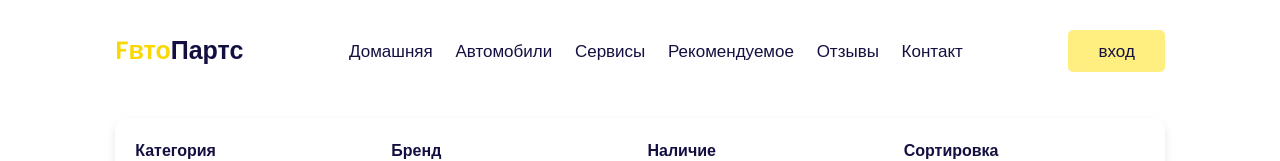
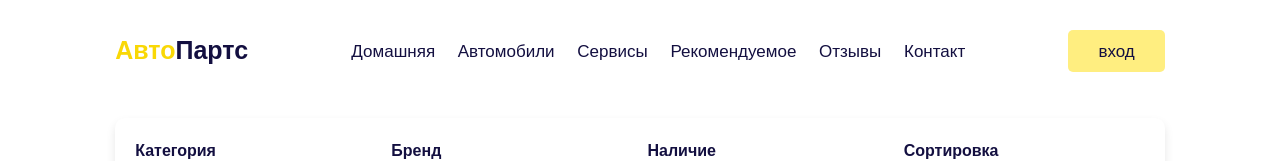
Before and after one commit to Timka2123/autopro.github.io, a website: page parts-repair.html in a window 1280 px wide. Shown: the top 161 px of the page. Drawn offline with nearby package versions, Linux system fonts and the light colour scheme.

Commit message:
Update parts-repair.html

```diff
--- a/parts-repair.html
+++ b/parts-repair.html
@@ -12,7 +12,7 @@
 <body>
 <header class="header active">
   <div id="menu-btn" class="fas fa-bars"></div>
-  <a href="index.html" class="logo"><span>Fвто</span>Партс</a>
+  <a href="index.html" class="logo"><span>Авто</span>Партс</a>
   <nav class="navbar">
     <a href="index.html#home">Домашняя</a>
     <a href="index.html#vehicles">Автомобили</a>
```
